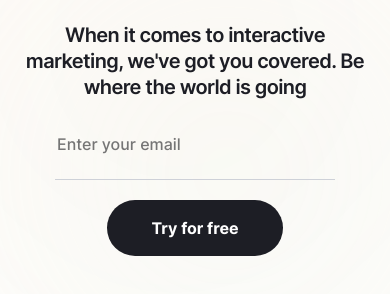
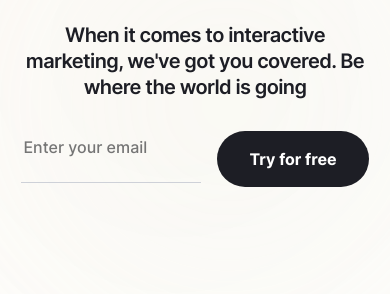
Before and after one commit to Danichp/coca, a website built with Vite: page src/index.html in a window 390 px wide. Shown: the part 282-576 px from the top of the page. Built offline with nearby package versions, Linux system fonts and the light colour scheme.

Commit message:
fixed form

```diff
--- a/src/assets/scss/componets/home/hero.scss
+++ b/src/assets/scss/componets/home/hero.scss
@@ -118,7 +118,7 @@
     @include flex-align-center;
     gap: 16px;
 
-    @include mobile {
+    @include small-mobile {
       display: flex;
       gap: 20px;
       flex-direction: column;
@@ -134,10 +134,19 @@
     line-height: 1.5;
     color: #7e8492;
     background-color: transparent;
+
+    @include mobile {
+      min-width: 170px;
+      max-width: 180px;
+    }
   }
 
   &__button {
     padding: 16px 44px;
+
+    @include mobile {
+      padding: 16px 32px;
+    }
   }
 
   &__graphs {
```
